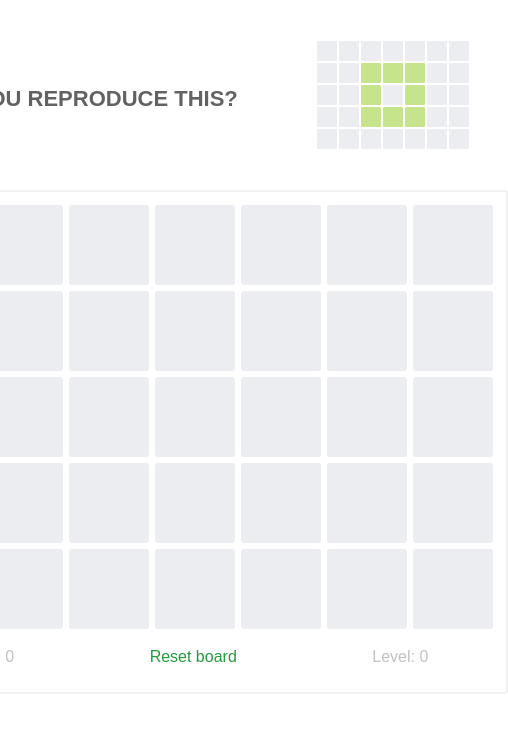
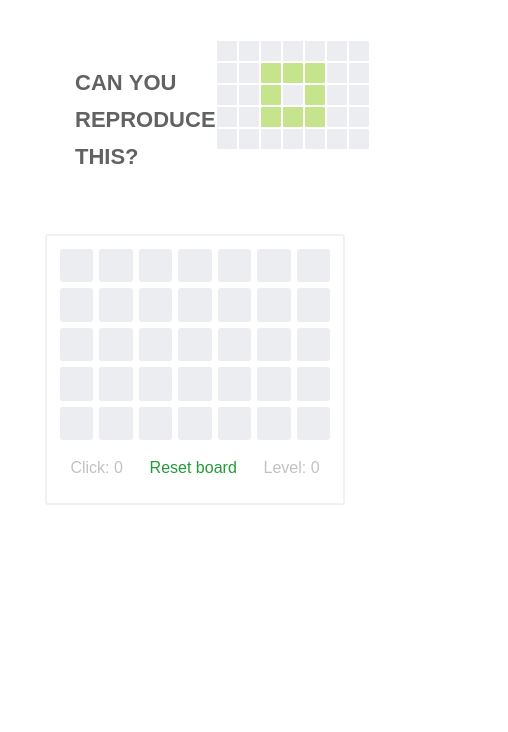
Before and after one commit to lucasscariot/rocks, a React (Create React App) app: page / in a window 390 px wide. Shown: the top 732 px of the page, 508 px wide, since content can reach past the window. Built offline with nearby package versions, Linux system fonts and the light colour scheme.

Commit message:
[*] Responsive

```diff
--- a/src/App.css
+++ b/src/App.css
@@ -2,6 +2,9 @@
   display: flex;
   align-items: center;
   flex-direction: column;
+  width: 50%;
+  min-width: 300px;
+  margin: auto;
 }
 
 .game a {
@@ -17,6 +20,7 @@
   padding: 10px;
   border: 2px solid #f1f1f1;
   border-radius: 3px;
+  width: 100%;
 }
 
 .board-row {
@@ -31,8 +35,8 @@
 }
 
 .game-board .square {
-  height: 80px;
-  width: 80px;
+  height: 100%;
+  width: 100%;
   display: flex;
   background-color: rgb(235, 237, 240);
   margin: 3px;
@@ -41,6 +45,11 @@
   color: #d2d2d2;
   font-size: 32px;
   border-radius: 3px;
+}
+.game-board .square:after {
+  content: "";
+  display: block;
+  padding-bottom: 100%;
 }
 
 .game-board .active {
@@ -51,7 +60,8 @@
 .preview {
   margin: 40px;
   display: flex;
-  width: 550px;
+  width: 100%;
+  padding: 0px 30px;
 }
 
 .title {
```
